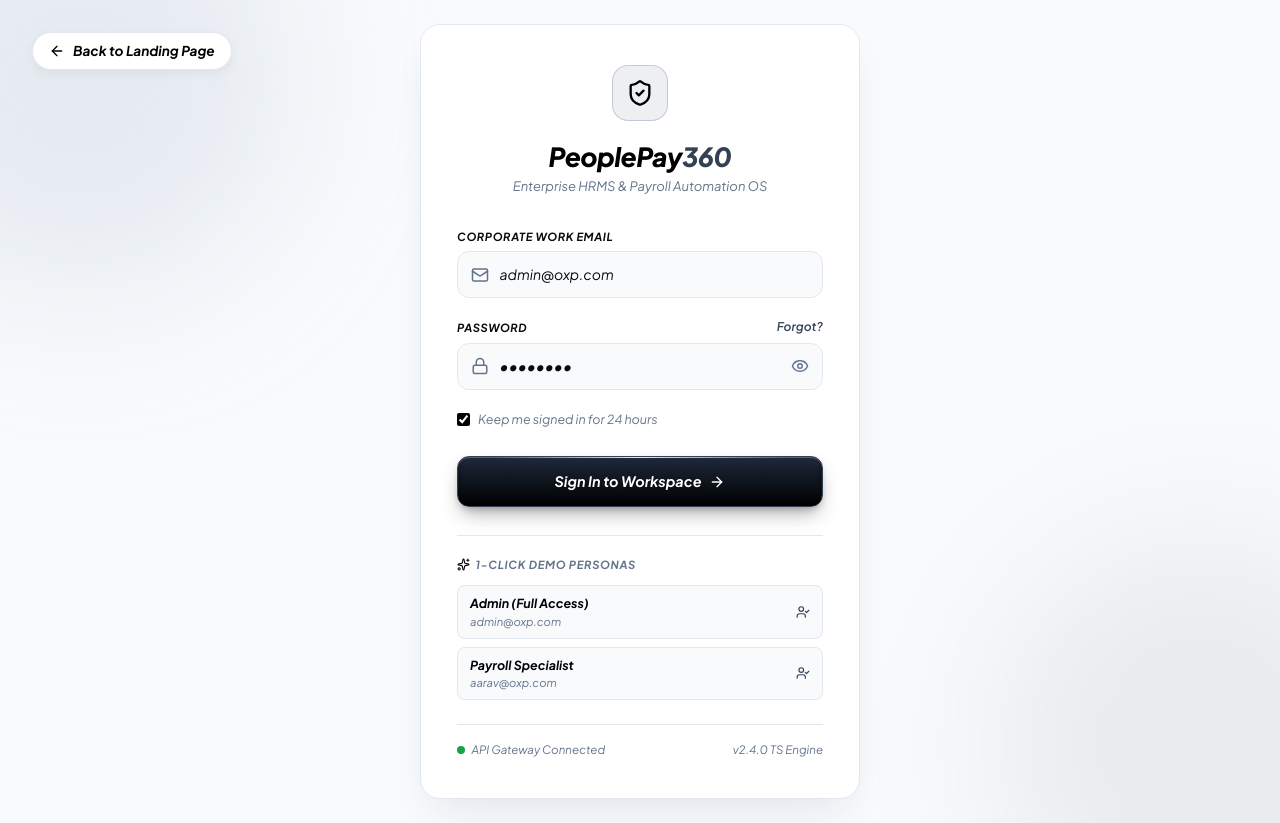
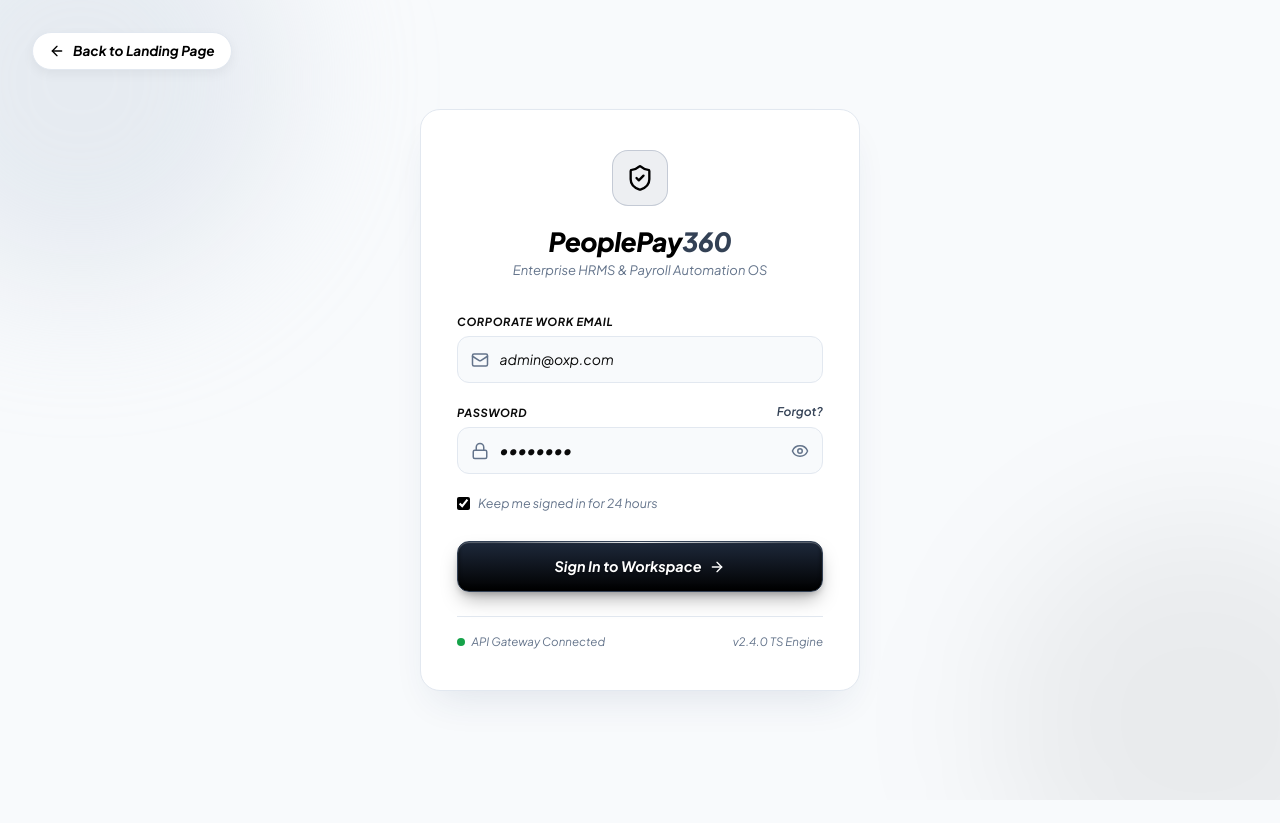
Before and after one commit to TinaKhatri28/PeoplePay360, a React (Vite) app in the folder frontend/: page / in a window 1280 px wide. Both pictures are taken after a click on the button "Sign In to Workspace". After the commit the page ends 800 px from the top, so only its background shows below. Built offline with nearby package versions, Linux system fonts and the light colour scheme; the HTML template or start-up script is replaced by a standard one; a web font is replaced by a local one.

Commit message:
feat(auth): remove 1-click instant demo personas section from login

```diff
--- a/frontend/src/components/LandingPage.tsx
+++ b/frontend/src/components/LandingPage.tsx
@@ -25,7 +25,7 @@ import {
   Check,
   ChevronLeft
 } from 'lucide-react';
-import { useAuth, DEMO_USERS } from '../context/AuthContext';
+import { useAuth } from '../context/AuthContext';
 
 interface LandingPageProps {
   onEnterLogin?: () => void;
@@ -53,19 +53,6 @@ export default function LandingPage({ onEnterLogin }: LandingPageProps): React.J
     }
   };
 
-  const handleQuickDemoLogin = async (demoEmail: string, demoPass: string) => {
-    setLoginEmail(demoEmail);
-    setLoginPassword(demoPass);
-    setAuthError(null);
-    setSubmitting(true);
-    try {
-      await login(demoEmail, demoPass);
-    } catch (err: any) {
-      setAuthError(err.message || 'Failed to authenticate demo user');
-    } finally {
-      setSubmitting(false);
-    }
-  };
   // White, Black & Silver Platinum Palette
   const palette = {
     cream: '#FFFFFF',
@@ -746,46 +733,6 @@ export default function LandingPage({ onEnterLogin }: LandingPageProps): React.J
                   </button>
                 </div>
               </form>
-
-              {/* 1-Click Demo Personas */}
-              <div style={{ marginTop: '1.25rem', paddingTop: '1rem', borderTop: `1px solid ${palette.rosewood}25` }}>
-                <div style={{ display: 'flex', alignItems: 'center', gap: '0.35rem', fontSize: '0.7rem', fontWeight: 800, color: palette.rosewood, textTransform: 'uppercase', letterSpacing: '0.06em', marginBottom: '0.6rem' }}>
-                  <Sparkles size={12} color={palette.rosewood} />
-                  <span>1-Click Instant Demo Personas</span>
-                </div>
-
-                <div style={{ display: 'grid', gridTemplateColumns: '1fr 1fr', gap: '0.45rem' }}>
-                  {DEMO_USERS.map((demo) => (
-                    <button
-                      key={demo.email}
-                      type="button"
-                      onClick={() => handleQuickDemoLogin(demo.email, demo.password)}
-                      style={{
-                        padding: '0.45rem 0.6rem',
-                        borderRadius: '6px',
-                        backgroundColor: palette.cream,
-                        border: `1px solid ${palette.rosewood}30`,
-                        color: palette.charcoal,
-                        fontSize: '0.74rem',
-                        cursor: 'pointer',
-                        textAlign: 'left',
-                        transition: 'all 0.15s ease',
-                      }}
-                      onMouseEnter={(e) => {
-                        e.currentTarget.style.backgroundColor = palette.rosewood;
-                        e.currentTarget.style.color = palette.cream;
-                      }}
-                      onMouseLeave={(e) => {
-                        e.currentTarget.style.backgroundColor = palette.cream;
-                        e.currentTarget.style.color = palette.charcoal;
-                      }}
-                    >
-                      <div style={{ fontWeight: 800 }}>{demo.role}</div>
-                      <div style={{ fontSize: '0.65rem', opacity: 0.75 }}>{demo.email}</div>
-                    </button>
-                  ))}
-                </div>
-              </div>
             </div>
           </div>
         </div>
--- a/frontend/src/components/LoginView.tsx
+++ b/frontend/src/components/LoginView.tsx
@@ -1,6 +1,6 @@
 import React, { useState, FormEvent } from 'react';
-import { Mail, Lock, Eye, EyeOff, ShieldCheck, ArrowRight, ArrowLeft, Sparkles, UserCheck, AlertCircle } from 'lucide-react';
-import { useAuth, DEMO_USERS } from '../context/AuthContext';
+import { Mail, Lock, Eye, EyeOff, ShieldCheck, ArrowRight, ArrowLeft, AlertCircle } from 'lucide-react';
+import { useAuth } from '../context/AuthContext';
 
 interface LoginViewProps {
   onBackToLanding?: () => void;
@@ -36,20 +36,6 @@ export default function LoginView({ onBackToLanding }: LoginViewProps): React.JS
       await login(email, password);
     } catch (err: any) {
       setError(err.message || 'Invalid corporate credentials');
-    } finally {
-      setSubmitting(false);
-    }
-  };
-
-  const handleDemoLogin = async (demoEmail: string, demoPass: string) => {
-    setEmail(demoEmail);
-    setPassword(demoPass);
-    setError(null);
-    setSubmitting(true);
-    try {
-      await login(demoEmail, demoPass);
-    } catch (err: any) {
-      setError(err.message || 'Failed to authenticate demo user');
     } finally {
       setSubmitting(false);
     }
@@ -268,7 +254,7 @@ export default function LoginView({ onBackToLanding }: LoginViewProps): React.JS
               </label>
               <a
                 href="#forgot"
-                onClick={(e) => { e.preventDefault(); alert('For demo login, please click one of the quick persona buttons below.'); }}
+                onClick={(e) => { e.preventDefault(); alert('Please contact your system administrator or HR department to reset your password.'); }}
                 style={{
                   fontSize: '0.75rem',
                   color: colors.secondary,
@@ -387,62 +373,6 @@ export default function LoginView({ onBackToLanding }: LoginViewProps): React.JS
           </div>
         </form>
 
-        {/* Demo Quick Logins */}
-        <div style={{ marginTop: '1.75rem', paddingTop: '1.25rem', borderTop: `1px solid ${colors.border}` }}>
-          <div style={{
-            fontSize: '0.7rem',
-            fontWeight: 700,
-            color: colors.muted,
-            textTransform: 'uppercase',
-            letterSpacing: '0.06em',
-            marginBottom: '0.75rem',
-            display: 'flex',
-            alignItems: 'center',
-            gap: '0.35rem',
-          }}>
-            <Sparkles size={13} color={colors.primary} />
-            <span>1-Click Demo Personas</span>
-          </div>
-
-          <div style={{ display: 'flex', flexDirection: 'column', gap: '0.5rem' }}>
-            {DEMO_USERS.map((demo) => (
-              <button
-                key={demo.email}
-                type="button"
-                onClick={() => handleDemoLogin(demo.email, demo.password)}
-                style={{
-                  display: 'flex',
-                  alignItems: 'center',
-                  justifyContent: 'space-between',
-                  padding: '0.5rem 0.75rem',
-                  borderRadius: '0.5rem',
-                  backgroundColor: colors.bg,
-                  border: `1px solid ${colors.border}`,
-                  color: colors.text,
-                  fontSize: '0.78rem',
-                  cursor: 'pointer',
-                  transition: 'all 0.15s ease',
-                  textAlign: 'left',
-                }}
-                onMouseEnter={(e) => {
-                  e.currentTarget.style.borderColor = '#000000';
-                  e.currentTarget.style.backgroundColor = '#F1F5F9';
-                }}
-                onMouseLeave={(e) => {
-                  e.currentTarget.style.borderColor = colors.border;
-                  e.currentTarget.style.backgroundColor = colors.bg;
-                }}
-              >
-                <div>
-                  <div style={{ fontWeight: 700, color: colors.primary }}>{demo.role}</div>
-                  <div style={{ fontSize: '0.7rem', color: colors.muted }}>{demo.email}</div>
-                </div>
-                <UserCheck size={14} color={colors.secondary} />
-              </button>
-            ))}
-          </div>
-        </div>
-
         {/* Footer */}
         <div
           style={{
```
